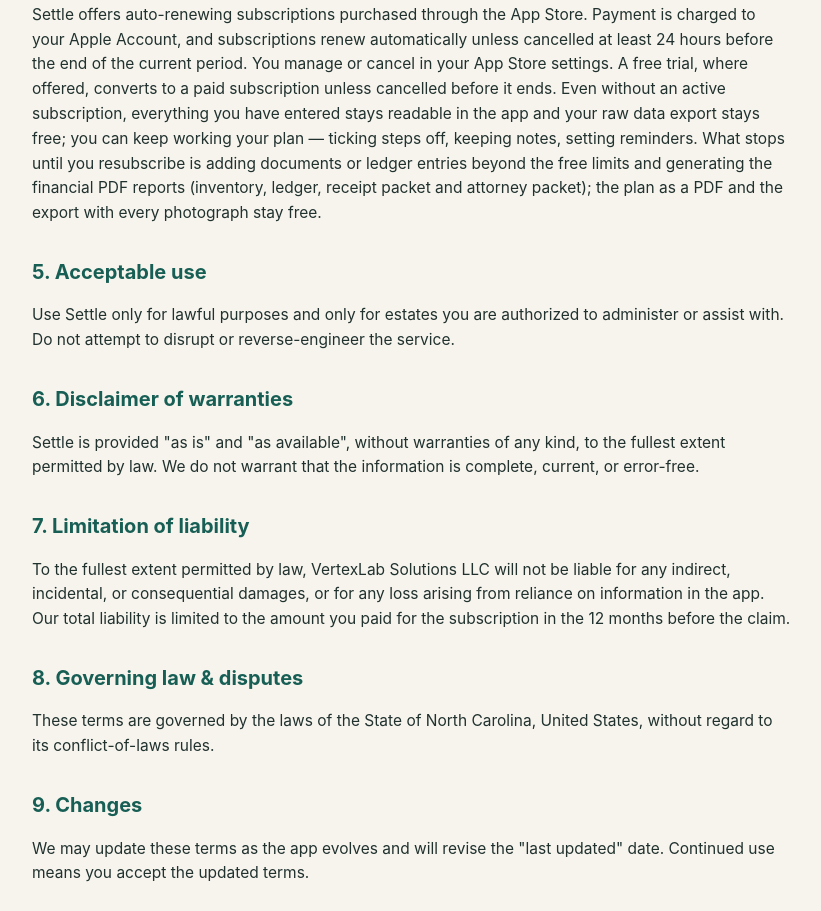
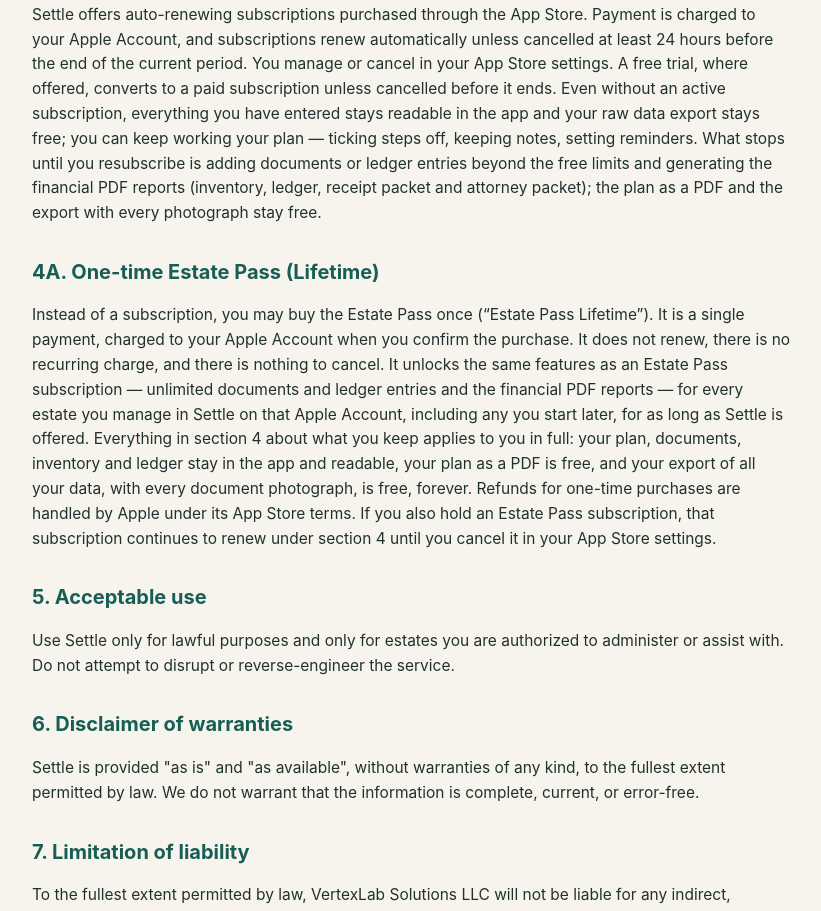
Before and after one commit to tuhin-014/app-policies, a plain HTML site: page settle/terms-of-service.html in a window 1280 px wide. Shown: the part 782-1693 px from the top of the page, without its empty margins (228-1049 px from the left). Drawn offline with Linux system fonts and the light colour scheme.

Commit message:
Settle terms §4A: the one-time Estate Pass (Lifetime)
One payment, no renewal, nothing to cancel; the same keep-everything and free-export
promises as §4. Ships with Settle 1.6.3, which adds the $199.99 lifetime option.

Co-Authored-By: Claude Opus 5.5 <noreply@anthropic.com>

```diff
--- a/settle/terms-of-service.html
+++ b/settle/terms-of-service.html
@@ -20,7 +20,7 @@
 <body><div class="wrap">
 <nav><a href="privacy-policy.html">Privacy</a> · <a href="terms-of-service.html">Terms</a> · <a href="support.html">Support</a> · <a href="sources.html">Sources</a></nav>
 <h1>Terms of Use — Settle</h1>
-<div class="meta">Last updated: November 4, 2026 · Provided by VertexLab Solutions LLC</div>
+<div class="meta">Last updated: November 18, 2026 · Provided by VertexLab Solutions LLC</div>
 
 <div class="note"><strong>Settle is not a law firm and does not provide legal advice.</strong> Using Settle does
 not create an attorney–client relationship. The information it provides is general and organizational only.</div>
@@ -46,6 +46,17 @@ period. You manage or cancel in your App Store settings. A free trial, where off
 subscription unless cancelled before it ends. Even without an active subscription, everything you have entered stays
 readable in the app and your raw data export stays free; you can keep working your plan — ticking steps off, keeping notes, setting reminders. What stops until you resubscribe is adding documents or ledger entries beyond the free limits and generating the financial PDF reports (inventory, ledger, receipt packet and attorney packet); the plan as a PDF and the export with every photograph stay free.</p>
 
+<h2>4A. One-time Estate Pass (Lifetime)</h2>
+<p>Instead of a subscription, you may buy the Estate Pass once (&ldquo;Estate Pass Lifetime&rdquo;). It is a single
+payment, charged to your Apple Account when you confirm the purchase. It does not renew, there is no recurring charge,
+and there is nothing to cancel. It unlocks the same features as an Estate Pass subscription &mdash; unlimited documents
+and ledger entries and the financial PDF reports &mdash; for every estate you manage in Settle on that Apple Account,
+including any you start later, for as long as Settle is offered. Everything in section 4 about what you keep applies to
+you in full: your plan, documents, inventory and ledger stay in the app and readable, your plan as a PDF is free, and
+your export of all your data, with every document photograph, is free, forever. Refunds for one-time purchases are
+handled by Apple under its App Store terms. If you also hold an Estate Pass subscription, that subscription continues
+to renew under section 4 until you cancel it in your App Store settings.</p>
+
 <h2>5. Acceptable use</h2>
 <p>Use Settle only for lawful purposes and only for estates you are authorized to administer or assist with. Do
 not attempt to disrupt or reverse-engineer the service.</p>
```
